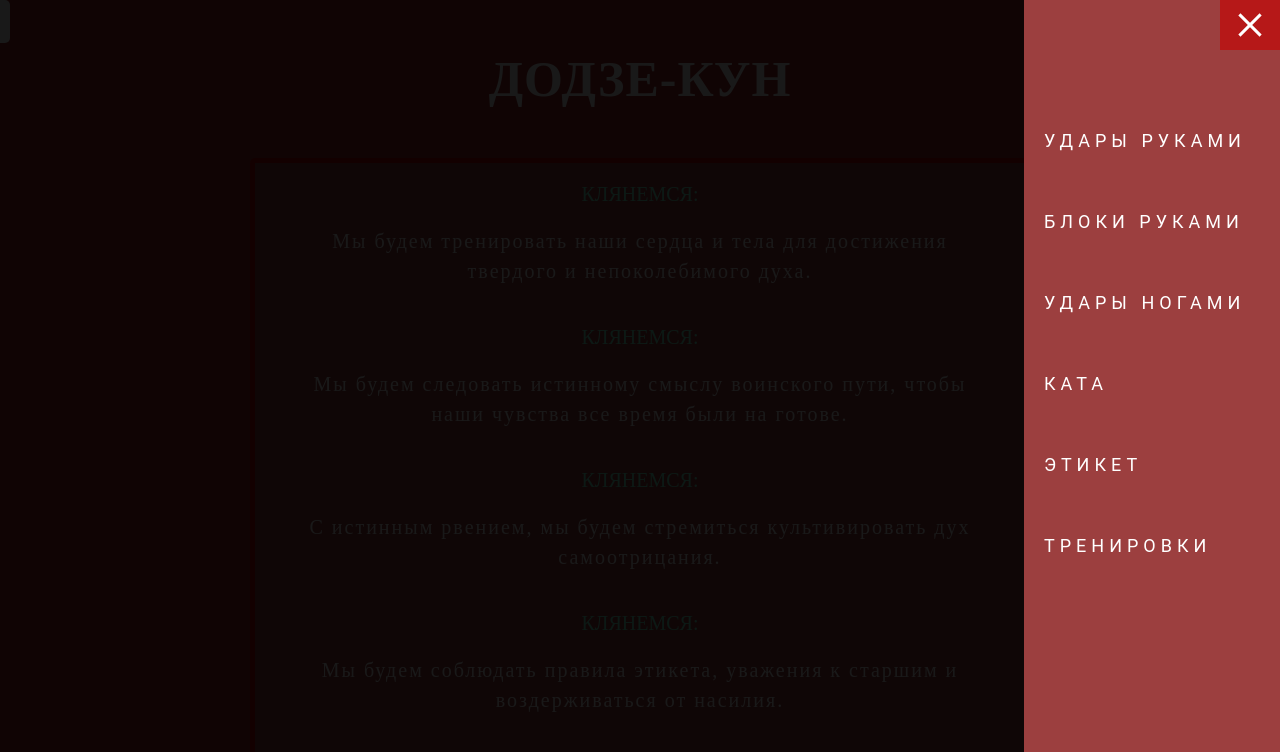
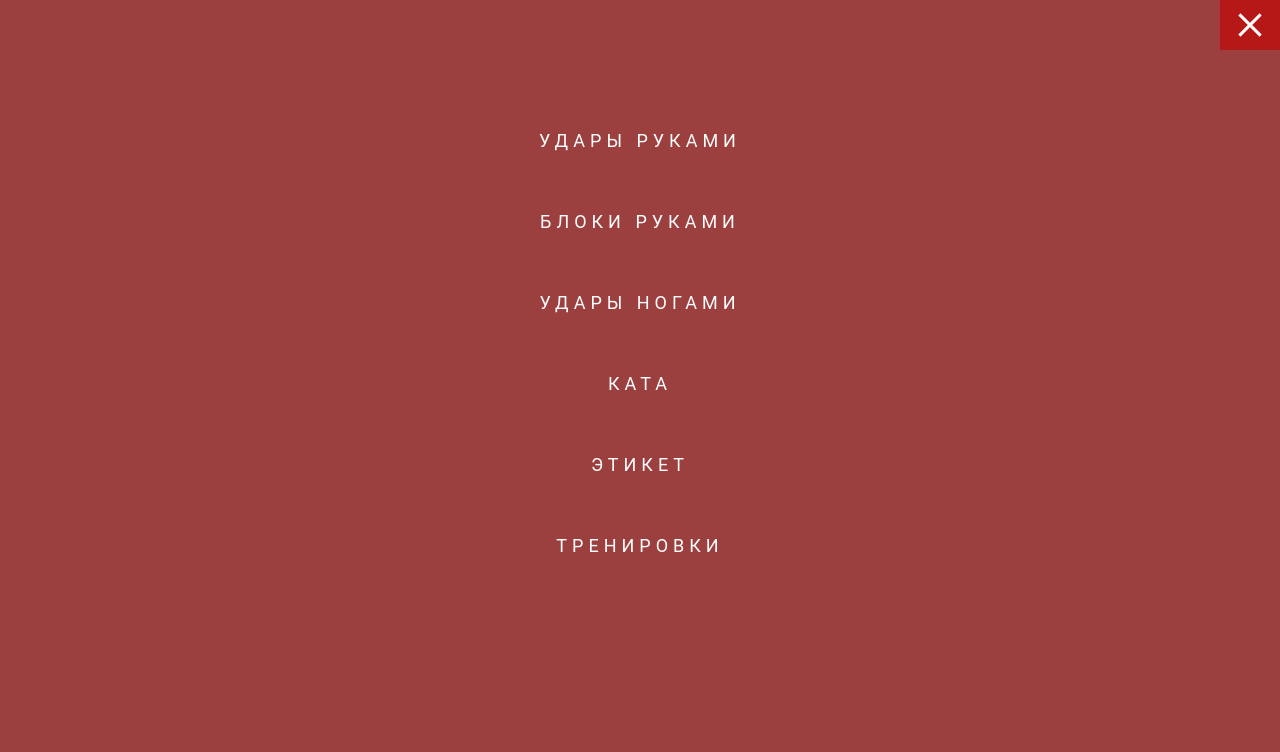
Before and after one commit to Legenda1224/karate, a plain HTML site: page dodzekyn.html in a window 1280 px wide. Both pictures are taken after a click on the link 1250 px from the left and 25 px from the top of the page. Shown: the top 752 px of the page. Drawn offline with nearby package versions, Linux system fonts and the light colour scheme; a web font is replaced by a local one.

Commit message:
Update dodzekyn.css

```diff
--- a/css/dodzekyn.css
+++ b/css/dodzekyn.css
@@ -107,7 +107,7 @@ width: 30px;
 }
 
 .burger-menu_active .burger-menu_nav {
-    right: -80%;
+    right: 0%;
     -webkit-transition: 0.8s;
     -moz-transition: 0.8s;
     -o-transition: 0.8s;
@@ -118,7 +118,7 @@ width: 30px;
     background: #9C3F3F;
     position: relative;
     z-index: 55;
-    text-align: left;
+    text-align: center;
     padding: 30px 20px;
     top: 50px;
     font-family: 'Roboto', sans-serif;
```
